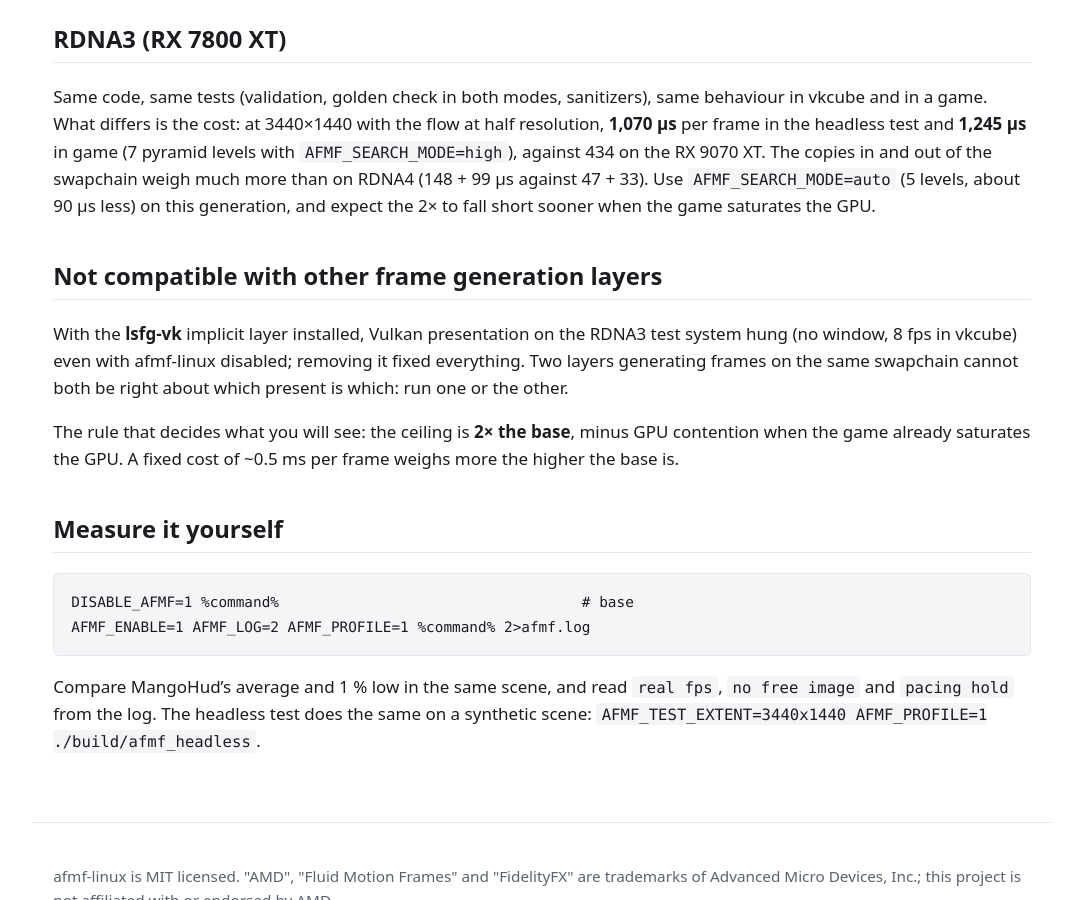
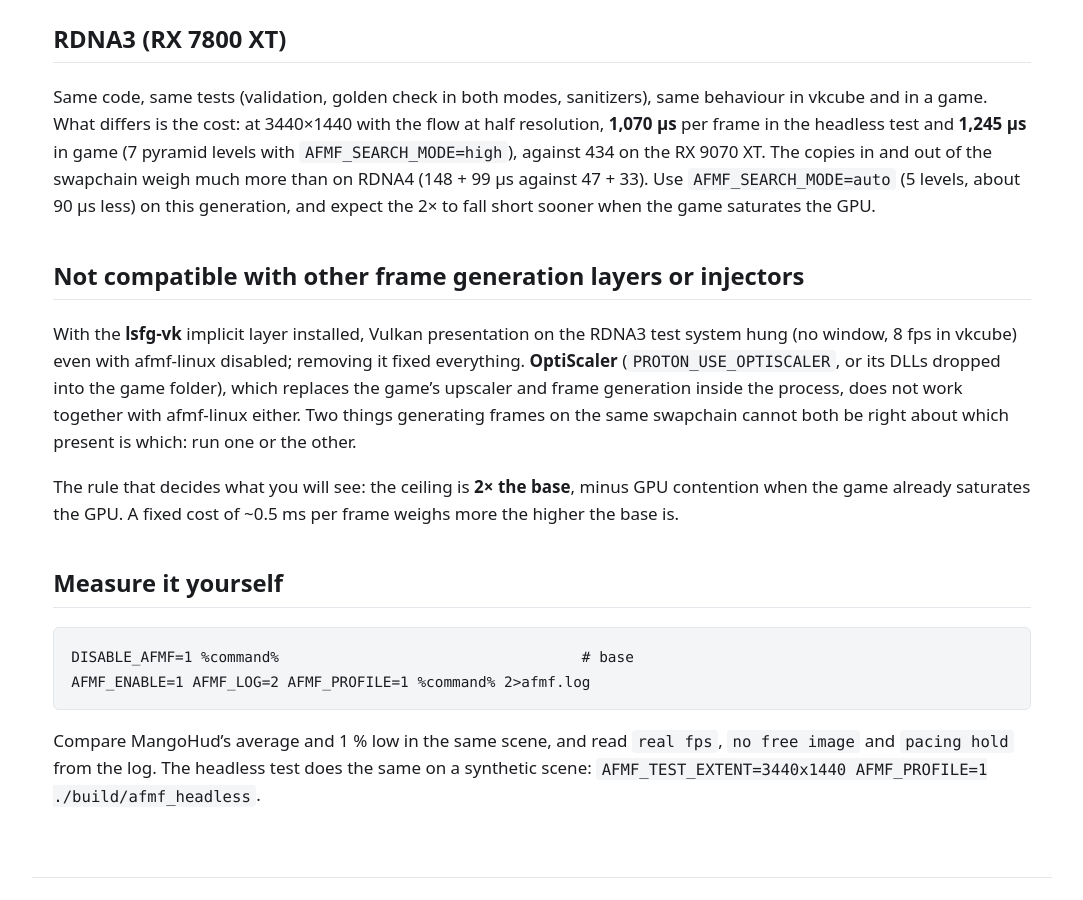
Before and after one commit to serialexperimentslainnnn/afmf-linux, a Jekyll site: the page built from docs/performance.md, in a window 1280 px wide and 900 px high, scrolled down 2004 px. Shown: the whole window, without its empty margins (98-1181 px from the left). Built offline with Jekyll 4.4.1, drawn with Linux system fonts in a browser that asks for light colours.

Commit message:
docs: OptiScaler is not compatible either

```diff
--- a/docs/performance.md
+++ b/docs/performance.md
@@ -64,12 +64,14 @@ out of the swapchain weigh much more than on RDNA4 (148 + 99 &micro;s against 47
 `AFMF_SEARCH_MODE=auto` (5 levels, about 90 &micro;s less) on this generation, and expect the 2&times;
 to fall short sooner when the game saturates the GPU.
 
-## Not compatible with other frame generation layers
+## Not compatible with other frame generation layers or injectors
 
 With the **lsfg-vk** implicit layer installed, Vulkan presentation on the RDNA3 test system hung
-(no window, 8 fps in vkcube) even with afmf-linux disabled; removing it fixed everything. Two
-layers generating frames on the same swapchain cannot both be right about which present is
-which: run one or the other.
+(no window, 8 fps in vkcube) even with afmf-linux disabled; removing it fixed everything.
+**OptiScaler** (`PROTON_USE_OPTISCALER`, or its DLLs dropped into the game folder), which replaces
+the game's upscaler and frame generation inside the process, does not work together with
+afmf-linux either. Two things generating frames on the same swapchain cannot both be right about
+which present is which: run one or the other.
 
 The rule that decides what you will see: the ceiling is **2&times; the base**, minus GPU
 contention when the game already saturates the GPU. A fixed cost of ~0.5 ms per frame weighs more
```
Also changed, not shown: docs/faq.md (+2 -2 lines), CHANGELOG.md, README.md.
